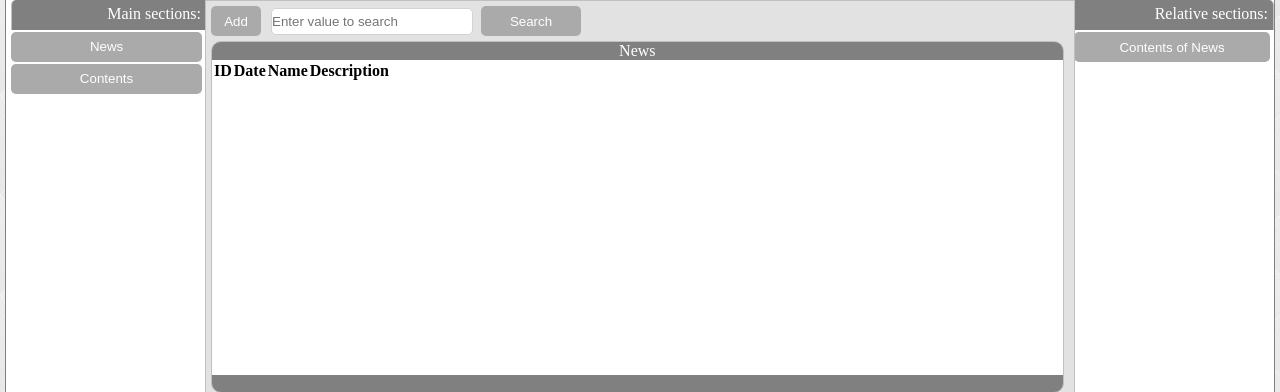
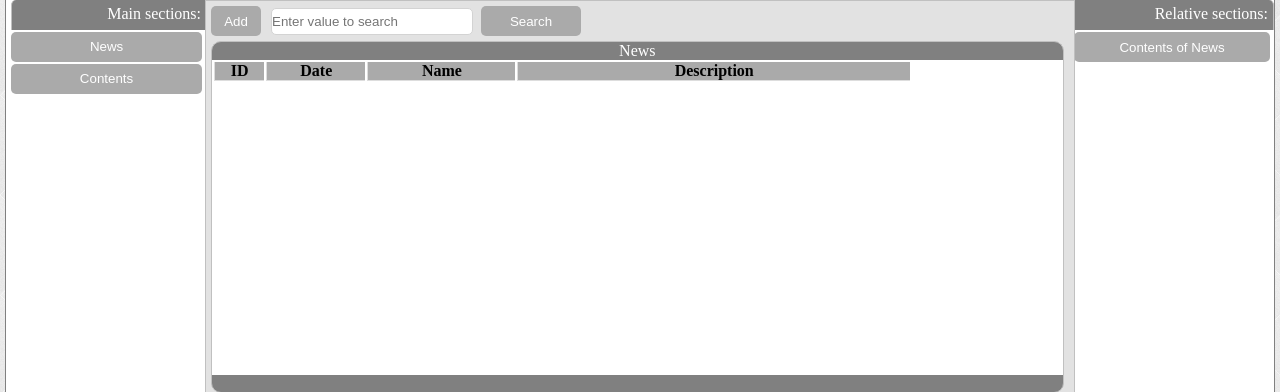
Before and after one commit to SomovStudio/Admin-Database, a PHP site: page /tables/news/select.php in a window 1280 px wide. Shown: the part 106-498 px from the top of the page. Run offline with PHP 8.4, Linux system fonts and the light colour scheme; the visitor is signed in with stand-in values (Sample User, id 1); lists and menus that the app fills with data are empty.

Commit message:
Описаны стили для таблицы

```diff
--- a/style/view.css
+++ b/style/view.css
@@ -121,6 +121,37 @@
 	color: #000000;
 }
 
+
+/*
+ * == TAGS ==========================================
+*/
+table{
+	display: block;
+}
+
+tbody{
+	display: block;
+	overflow: auto;
+}
+
+th{
+	background-color:#AAAAAA;
+	border-bottom: 1px solid #DDDDDD;
+	border-left: 1px solid #DDDDDD;
+}
+
+td{
+	text-align:left;
+	border-bottom: 1px solid #DDDDDD;
+	border-left: 1px solid #DDDDDD;
+}
+
+tr:hover {
+    background: #DDDDDD;
+    color: #000000;
+}
+
+
 /*
  * == CLASSES =======================================
 */
--- a/tables/news/select.php
+++ b/tables/news/select.php
@@ -1,5 +1,5 @@
 <?php
-error_reporting(0);
+//error_reporting(0);
 session_start();
 require_once '../../data/const.php';
 ?>
@@ -64,7 +64,7 @@ require_once '../../data/const.php';
 			$table->addColunm('Date', 100);
 			$table->addColunm('Name', 150);
 			$table->addColunm('Description', 400);
-			$table->setData();
+			$table->setData('');
 			$table->render();
 			?>
 
--- a/view/table.php
+++ b/view/table.php
@@ -2,28 +2,37 @@
 class Table
 {
     private $content = '';
-    private $columns;
+    private $columns = '';
+    private $width = 0;
+    private $height = 0;
 
     function __construct($title, $height, $x, $y)
     {
+        $this->height = $height;
         $this->content = "<div id='table' style='height:".$height."px; left:".$x."px; top:".$y."px'>".$title."<dr>";
         $this->content .= "<div id='table_content'>";
-        $this->content .= "<table>";
+    }
+
+    public function addColunm($title, $size)
+    {
+        $this->width += $size;
+        $this->columns .= "<th style='width: ".$size."px'>".$title."</th>";
+    }
+
+    public function setData($data)
+    {
+        $this->content .= "<table style='width: ".$this->width."px;'>";
         $this->content .= "<thead>";
         $this->content .= "<tr>";
-    }
-
-    public function addColunm($name, $size)
-    {
-        $this->columns[$name] = array('name'=>$name, 'size'=>$size);
-        $this->content .= "<th style=''>".$name."</th>";
-    }
-
-    public function setData()
-    {
+        $this->content .= $this->columns;
         $this->content .= "</tr>";
         $this->content .= "</thead>";
-        $this->content .= "<tbody>";
+        $this->content .= "<tbody style='height: ".($this->height - 80)."px;'>";
+
+        //$this->content .= "<tr>";
+        //$this->content .= "<td></td>";
+        //$this->content .= "</tr>";
+
 
         $this->content .= "</tbody>";
         $this->content .= "</table>";
```
Also changed, not shown: data/db.php (added, +23 -0 lines).
